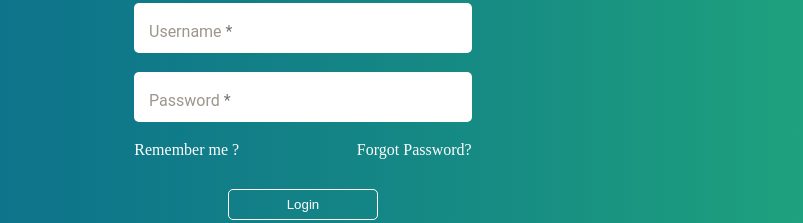
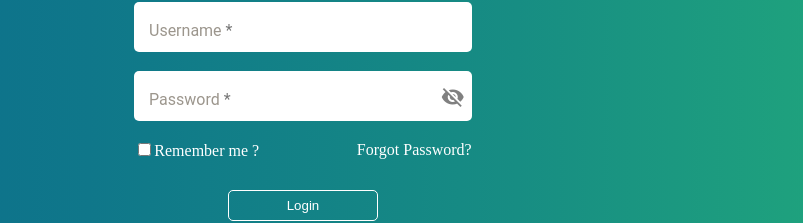
Before and after one commit to Igor-Minarkov/MyMelita, an Angular app: page /login in a window 1280 px wide. Shown: the part 375-598 px from the top of the page, without its empty margins (337-1140 px from the left). Built offline with nearby package versions, Linux system fonts and the light colour scheme; a web font is replaced by a local one.

Commit message:
Adding visibility hide/show icon / small css changes

```diff
--- a/src/app/components/details/details.component.scss
+++ b/src/app/components/details/details.component.scss
@@ -27,7 +27,7 @@
   flex-wrap: wrap;
   align-items: center;
   justify-content: center;
-  margin-bottom: 200px;
+  padding-bottom: 100px;
 
   .example-card {
     padding: 20px;
--- a/src/app/components/login/login.component.html
+++ b/src/app/components/login/login.component.html
@@ -10,11 +10,25 @@
 
       <mat-form-field class="matInput">
         <mat-placeholder class="mat-placeholder">Password</mat-placeholder>
-        <input matInput formControlName="password" />
+        <input
+          [type]="hide ? 'password' : 'text'"
+          matInput
+          formControlName="password"
+        />
+        <mat-icon matSuffix (click)="hide = !hide" class="visibility-icon">{{
+          hide ? "visibility_off" : "visibility"
+        }}</mat-icon>
       </mat-form-field>
 
       <div class="form-bottom">
-        <div class="form-bottom-left">Remember me ?</div>
+        <div class="form-bottom-left">
+          <input
+            type="checkbox"
+            id="vehicle1"
+            name="vehicle1"
+            value="Bike"
+          />Remember me ?
+        </div>
         <div><i class="bi bi-1-circle"></i>Forgot Password?</div>
       </div>
 
@@ -27,7 +41,8 @@
       </button>
     </form>
   </div>
+
+  <div *ngIf="loading">
+    <app-loader></app-loader>
+  </div>
 </div>
-<div *ngIf="loading">
-  <app-loader></app-loader>
-</div>
--- a/src/app/components/login/login.component.scss
+++ b/src/app/components/login/login.component.scss
@@ -33,6 +33,21 @@
       border-radius: 5px;
       outline: none;
       background-color: white;
+
+      ::ng-deep.mat-form-field-flex {
+        align-items: flex-start !important;
+      }
+
+      .visibility-icon {
+        margin-top: 13px;
+        margin-right: 7px;
+        float: right;
+        color: grey;
+      }
+
+      .visibility-icon:hover {
+        cursor: pointer;
+      }
     }
 
     .mat-placeholder {
@@ -48,6 +63,7 @@
     .form-bottom {
       display: flex;
       justify-content: space-between;
+      align-items: center;
       width: 90%;
       color: white;
       margin-bottom: 30px;
--- a/src/app/components/login/login.component.ts
+++ b/src/app/components/login/login.component.ts
@@ -13,6 +13,11 @@ export class LoginComponent implements OnInit {
   loginInfo: object = {};
   token: string = '';
   loading: boolean = false;
+  hide = true;
+
+  get passwordInput() {
+    return this.login.get('password');
+  }
 
   constructor(
     private fb: FormBuilder,
```
